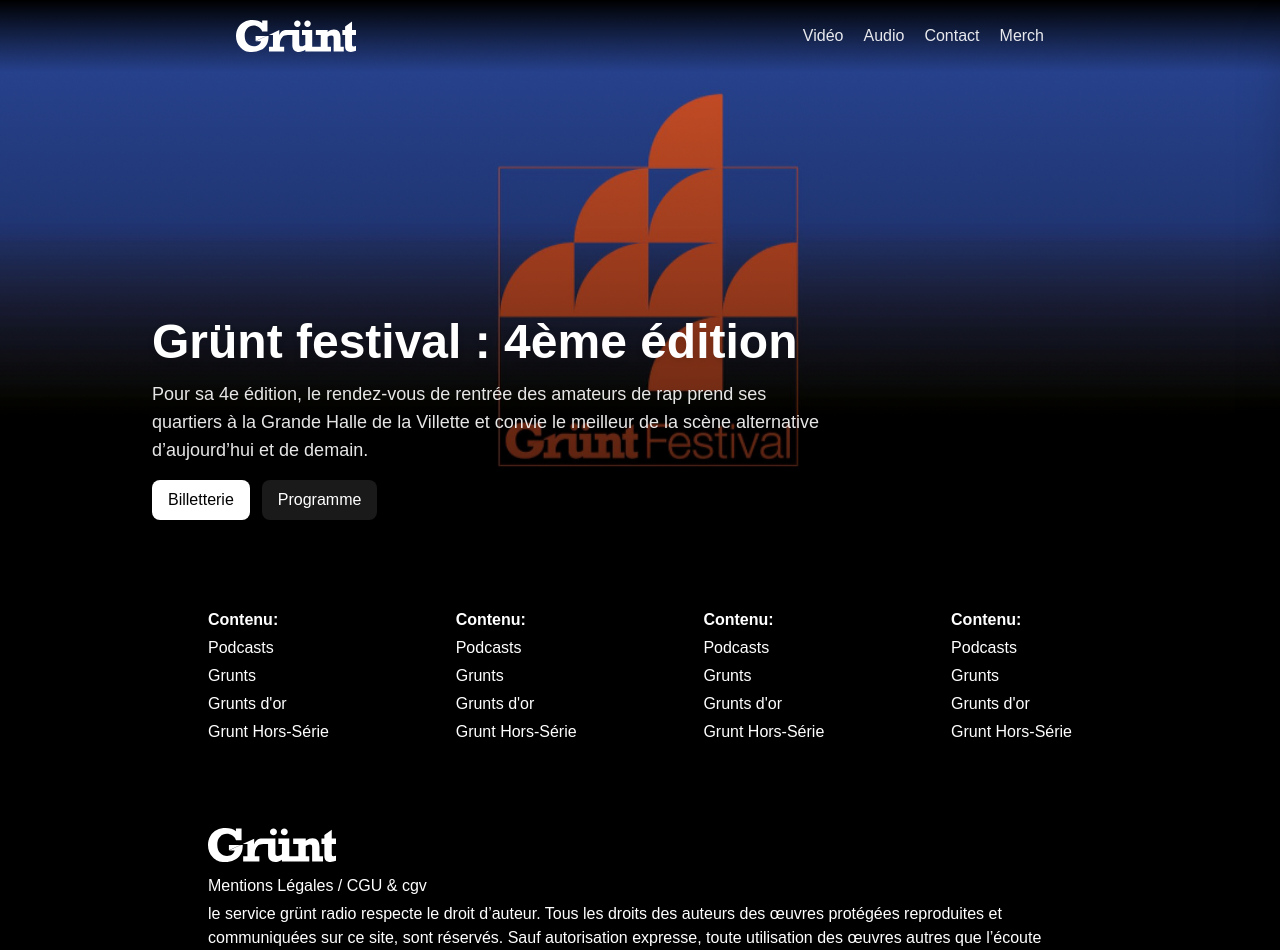
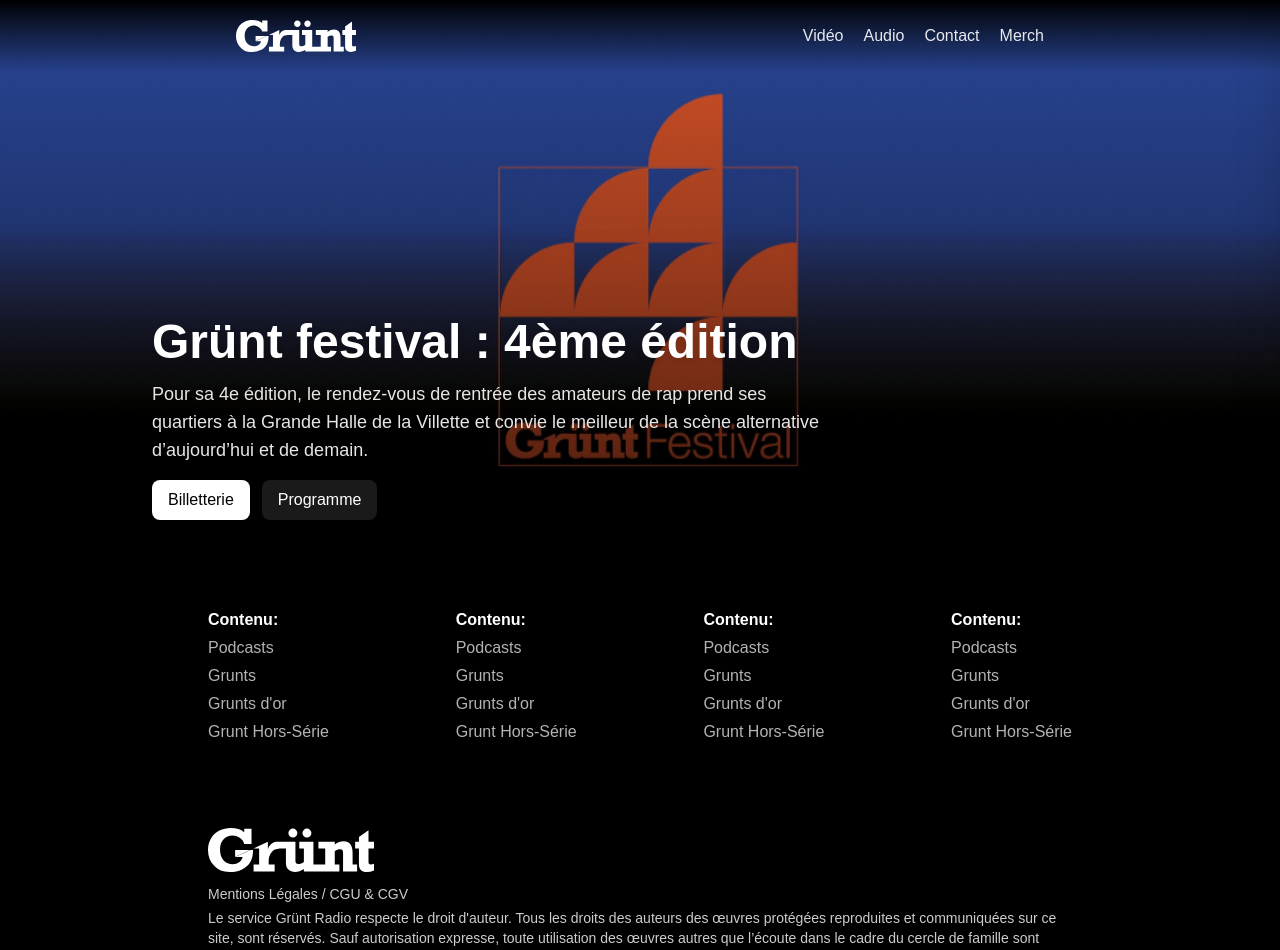
Before and after one commit to v3nel/gruntsiterework, a Next.js app: page / in a window 1280 px wide. Shown: the top 950 px of the page. Built offline with nearby package versions, Linux system fonts and the light colour scheme.

Commit message:
refactor: Structure Home page with Navbar and Footer components

```diff
--- a/app/page.tsx
+++ b/app/page.tsx
@@ -1,29 +1,25 @@
-"use client";
-
 import Navbar from "./components/Navbar";
+import Footer from "./components/Footer";
 import Link from "next/link";
 
 export default function Home() {
+
   return (
     <div className="min-h-screen flex flex-col">
       <Navbar />
 
-      {/* Hero avec image de fond + overlay + contenu superposé */}
       <section id="header" className="relative -mt-[72px] ">
-        {/* Image de couverture */}
         <img
           src="/Gruntfestival4.png"
           alt="Grünt Festival 4ème édition"
           className="h-[60vh] w-full object-cover sm:h-[70vh]"
         />
 
-        {/* Voile sombre pour lisibilité du texte */}
         <div className="absolute inset-0 bg-linear-to-t from-black/70 via-black/30 to-transparent pointer-events-none" />
 
-        {/* Contenu superposé */}
         <div className="absolute inset-0 flex items-end pt-[72px]">
           <div className="w-full max-w-5xl mx-auto px-4 sm:px-6 pb-6 sm:pb-10">
-            <h1 className="text-white text-3xl sm:text-5xl font-extrabold leading-tight drop-shadow-md">
+            <h1 className="text-white text-4xl sm:text-5xl font-extrabold leading-tight drop-shadow-md">
               Grünt festival : 4ème édition
             </h1>
             <p className="mt-2 text-white/90 text-base sm:text-lg max-w-2xl">
@@ -48,57 +44,14 @@
           </div>
         </div>
       </section>
-      <section id="Content" className="flex-1">
 
+      <section id="Content" className="flex-1 flex-col gap-12">
+        <div>
+
+        </div>
       </section>
 
-      <section id="footer" className="flex flex-col bg-black w-full mt-auto py-12 px-52 gap-21">
-        <div className="flex flex-row justify-between text-white">
-          <div className="flex flex-col gap-1">
-            <a className="font-bold">Contenu:</a>
-            <a>Podcasts</a>
-            <a>Grunts</a>
-            <a>Grunts d'or</a>
-            <a>Grunt Hors-Série</a>
-          </div>
-          <div className="flex flex-col gap-1">
-            <a className="font-bold">Contenu:</a>
-            <a>Podcasts</a>
-            <a>Grunts</a>
-            <a>Grunts d'or</a>
-            <a>Grunt Hors-Série</a>
-          </div>
-          <div className="flex flex-col gap-1">
-            <a className="font-bold">Contenu:</a>
-            <a>Podcasts</a>
-            <a>Grunts</a>
-            <a>Grunts d'or</a>
-            <a>Grunt Hors-Série</a>
-          </div>
-          <div className="flex flex-col gap-1">
-            <a className="font-bold">Contenu:</a>
-            <a>Podcasts</a>
-            <a>Grunts</a>
-            <a>Grunts d'or</a>
-            <a>Grunt Hors-Série</a>
-          </div>
-        </div>
-        <div className=" flex flex-col gap-1">
-          <Link href="/" className="block">
-            <img
-              src="/grunt-logo-white.svg"
-              alt="grunt logo"
-            />
-          </Link>
-          <div className="pt-2 gap-1 flex flex-col">
-            <a className="text-white"> <Link href="/mentions-legales">Mentions Légales / CGU</Link> & <Link href="/cgv">cgv</Link></a>
-            <a className="text-white">le service grünt radio respecte le droit d’auteur. Tous les droits des auteurs des œuvres protégées reproduites et communiquées sur ce site, sont réservés. Sauf autorisation expresse, toute utilisation des œuvres autres que l’écoute dans le cadre du cercle de famille sont interdites.</a>
-          </div>
-          <div className="text-white">
-            <a> Site par <Link href="https://github.com/v3nel" className="hover:font-"> venel._</Link> </a>
-          </div>
-        </div>
-      </section>
+      <Footer/>
     </div>
   );
 }
```
